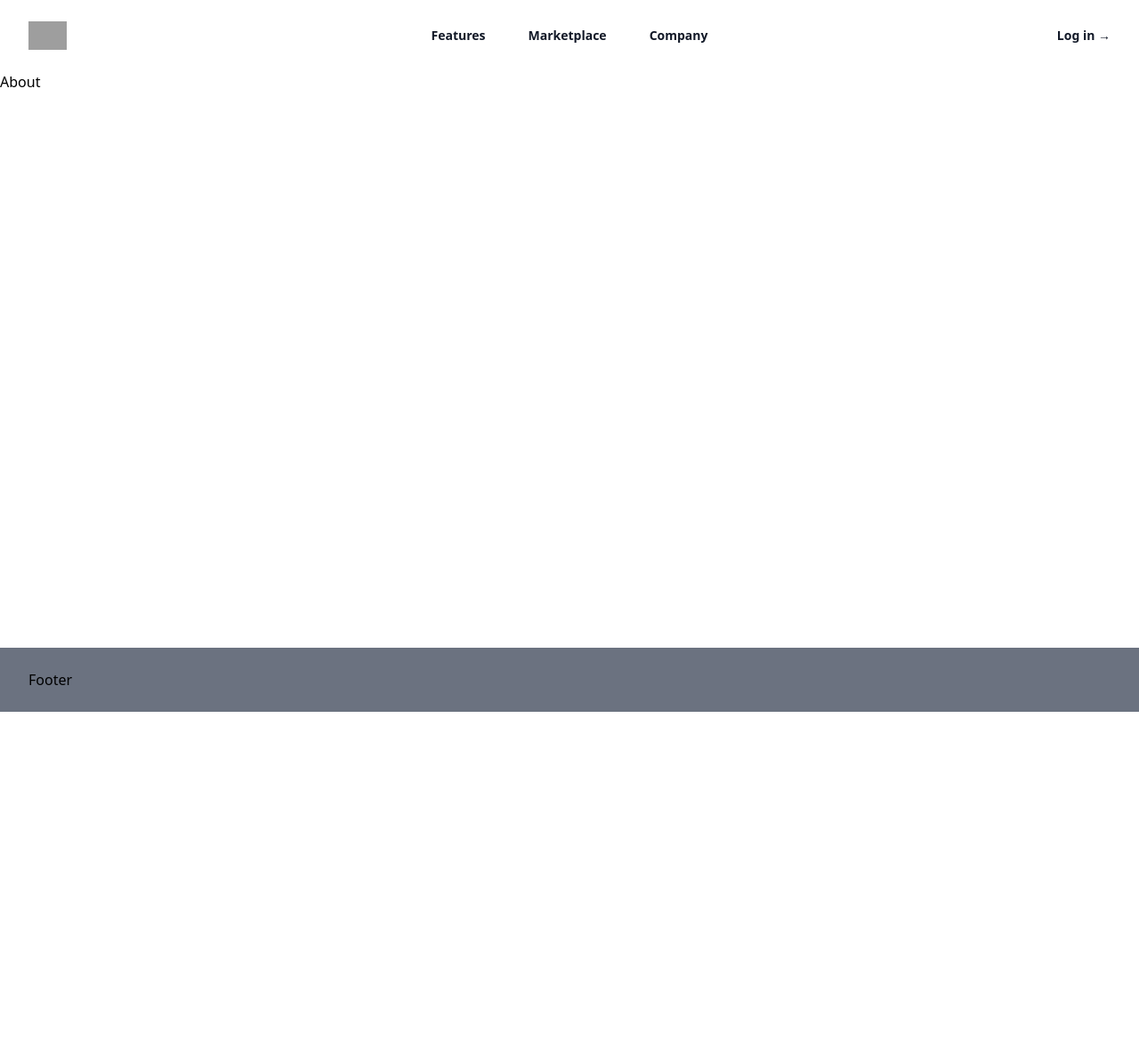
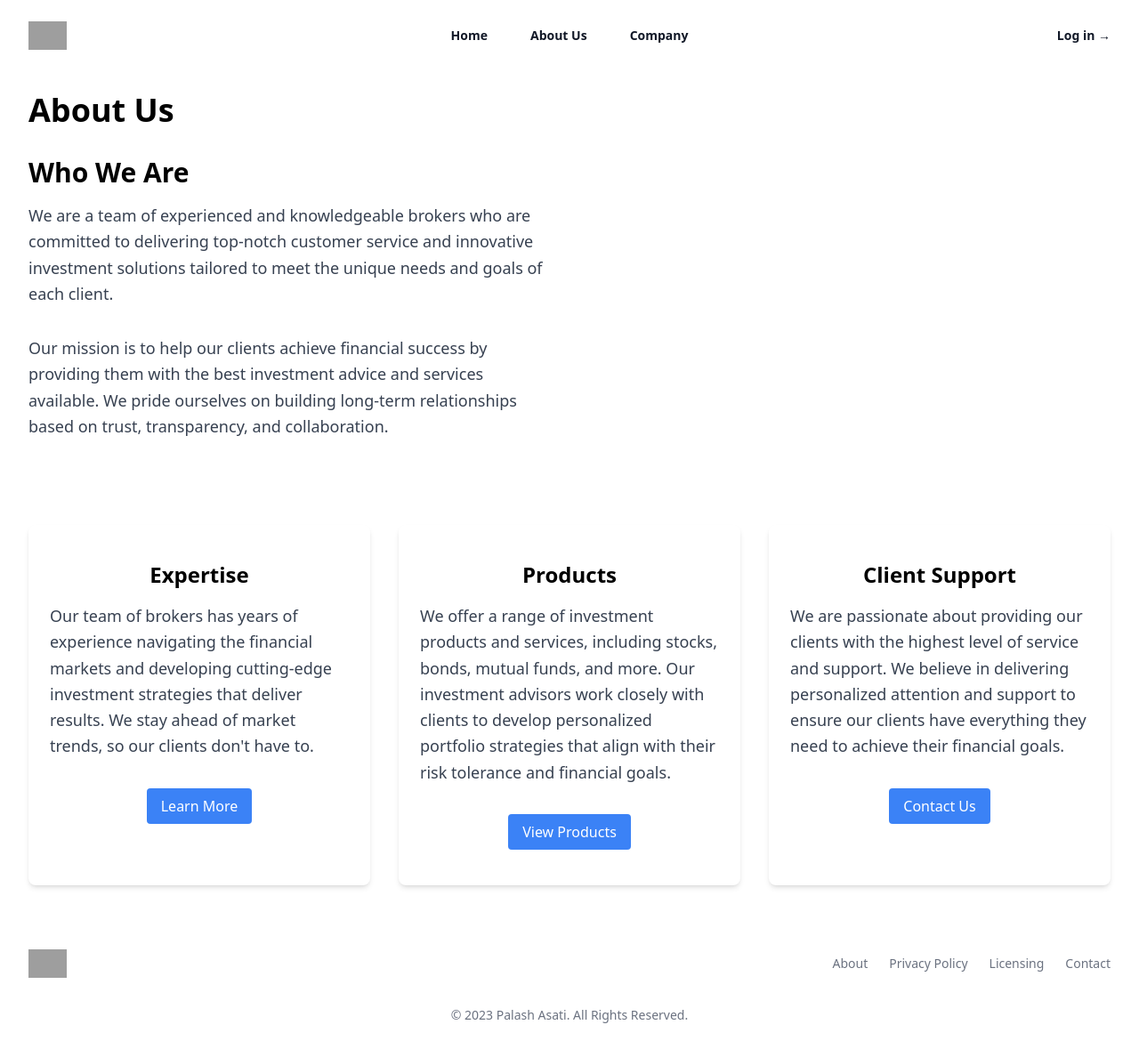
Before and after one commit to psocbitm/DEVBITS-Hackathon, a Next.js app: page /about in a window 1280 px wide. Shown: the top 1188 px of the page at 89% size. Before the commit the page ends 800 px from the top, so only its background shows below. Built offline with nearby package versions, Linux system fonts and the light colour scheme; grey boxes are pictures that could not be loaded.

Commit message:
change ui

```diff
--- a/src/components/Footer.js
+++ b/src/components/Footer.js
@@ -1,8 +1,46 @@
 function Footer() {
   return (
-    <footer className="bg-gray-500">
-      <div className="mx-auto flex max-w-7xl items-center justify-between p-6 lg:px-8">
-        Footer
+    <footer class="bg-white rounded-lg  m-4">
+      <div class="w-full max-w-screen-xl mx-auto p-4 md:py-8">
+        <div class="sm:flex sm:items-center sm:justify-between">
+          <a href="#" className="-m-1.5 p-1.5">
+            <span className="sr-only">Your Company</span>
+            <img
+              className="h-8 w-auto"
+              src="https://tailwindui.com/img/logos/mark.svg?color=indigo&shade=600"
+              alt=""
+            />
+          </a>
+          <ul class="flex flex-wrap items-center mb-6 text-sm font-medium text-gray-500 sm:mb-0 dark:text-gray-400">
+            <li>
+              <a href="/About" class="mr-4 hover:underline md:mr-6 ">
+                About
+              </a>
+            </li>
+            <li>
+              <a href="#" class="mr-4 hover:underline md:mr-6">
+                Privacy Policy
+              </a>
+            </li>
+            <li>
+              <a href="#" class="mr-4 hover:underline md:mr-6 ">
+                Licensing
+              </a>
+            </li>
+            <li>
+              <a href="#" class="hover:underline">
+                Contact
+              </a>
+            </li>
+          </ul>
+        </div>
+        <span class="block text-sm text-gray-500 sm:text-center dark:text-gray-400 pt-8">
+          © 2023{" "}
+          <a href="https://github.com/psocbitm" class="hover:underline">
+            Palash Asati
+          </a>
+          . All Rights Reserved.
+        </span>
       </div>
     </footer>
   );
--- a/src/components/Navbar.js
+++ b/src/components/Navbar.js
@@ -14,7 +14,7 @@ export default function About() {
     <header className="bg-white">
       <nav className="mx-auto flex max-w-7xl items-center justify-between p-6 lg:px-8" aria-label="Global">
         <div className="flex lg:flex-1">
-          <a href="#" className="-m-1.5 p-1.5">
+          <a href="/" className="-m-1.5 p-1.5">
             <span className="sr-only">Your Company</span>
             <img className="h-8 w-auto" src="https://tailwindui.com/img/logos/mark.svg?color=indigo&shade=600" alt="" />
           </a>
@@ -32,11 +32,11 @@ export default function About() {
         <Popover.Group className="hidden lg:flex lg:gap-x-12">
 
 
-          <a href="#" className="text-sm font-semibold leading-6 text-gray-900">
-            Features
+          <a href="/" className="text-sm font-semibold leading-6 text-gray-900">
+            Home
           </a>
-          <a href="#" className="text-sm font-semibold leading-6 text-gray-900">
-            Marketplace
+          <a href="/about" className="text-sm font-semibold leading-6 text-gray-900">
+            About Us
           </a>
           <a href="#" className="text-sm font-semibold leading-6 text-gray-900">
             Company
@@ -52,8 +52,8 @@ export default function About() {
         <div className="fixed inset-0 z-10" />
         <Dialog.Panel className="fixed inset-y-0 right-0 z-10 w-full overflow-y-auto bg-white px-6 py-6 sm:max-w-sm sm:ring-1 sm:ring-gray-900/10">
           <div className="flex items-center justify-between">
-            <a href="#" className="-m-1.5 p-1.5">
-              <span className="sr-only">Your Company</span>
+            <a href="/" className="-m-1.5 p-1.5">
+              <span className="sr-only">Palash Asati</span>
               <img
                 className="h-8 w-auto"
                 src="https://tailwindui.com/img/logos/mark.svg?color=indigo&shade=600"
@@ -74,16 +74,16 @@ export default function About() {
               <div className="space-y-2 py-6">
 
                 <a
-                  href="#"
+                  href="/"
                   className="-mx-3 block rounded-lg px-3 py-2 text-base font-semibold leading-7 text-gray-900 hover:bg-gray-50"
                 >
-                  Features
+                  Home
                 </a>
                 <a
-                  href="#"
+                  href="/about"
                   className="-mx-3 block rounded-lg px-3 py-2 text-base font-semibold leading-7 text-gray-900 hover:bg-gray-50"
                 >
-                  Marketplace
+                  About Us
                 </a>
                 <a
                   href="#"
--- a/src/pages/[symbol].js
+++ b/src/pages/[symbol].js
@@ -4,7 +4,7 @@ import { useEffect, useState } from "react";
 
 export default function Stock() {
   const router = useRouter();
-  const { symbol,code } = router.query;
+  const { symbol, code } = router.query;
 
   const [stockData, setStockData] = useState(null);
   const [isLoading, setLoading] = useState(true);
@@ -29,24 +29,45 @@ export default function Stock() {
   }, [symbol]);
 
   return (
-    <div className="mx-auto mt-16 max-w-2xl sm:mt-20 lg:mt-24 lg:max-w-4xl py-5">
+    <div className="mx-auto max-w-7xl p-6 lg:px-8">
+      <header className="flex items-center justify-between mb-8">
+        <h1 className="text-3xl font-bold tracking-tight text-gray-900 sm:text-4xl">
+          {stockData?.name || symbol}
+        </h1>
+        <p className="text-lg font-medium text-gray-500">{code}</p>
+      </header>
       {isLoading ? (
-        <div className="w-56 mx-auto my-4 bg-white rounded-lg p-4 shadow-md animate-pulse">
-          <div className="h-6 bg-gray-300 rounded w-3/4 mb-2"></div>
-          <div className="h-8 bg-gray-400 rounded mb-4"></div>
+        <div className="w-full h-80 flex justify-center items-center">
+          <div className="w-56 mx-auto my-4 bg-white rounded-lg p-4 shadow-md animate-pulse">
+            <div className="h-6 bg-gray-300 rounded w-3/4 mb-2"></div>
+            <div className="h-8 bg-gray-400 rounded mb-4"></div>
+          </div>
         </div>
       ) : error ? (
         <p>{error}</p>
       ) : (
         <>
-          <p className="text-3xl font-bold tracking-tight text-gray-900 sm:text-4xl pb-10 text-center">
-            {stockData.symbol}
-          </p>
-          <div
-            className="mx-auto my-4 bg-white rounded-lg p-4 shadow-md"
-            style={{ maxWidth: "400px" }}
-          >
-            <p className="text-xl font-medium">Price: {stockData.price}</p>
+          <div className="grid grid-cols-1 sm:grid-cols-2 gap-4 my-8">
+            <div className="bg-white rounded-lg p-4 shadow-md">
+              <p className="text-xl font-medium">Price</p>
+              <p className="text-3xl font-bold tracking-tight text-gray-900">
+                {stockData.price}
+              </p>
+            </div>
+            <div className="bg-white rounded-lg p-4 shadow-md">
+              <p className="text-xl font-medium">Market Cap</p>
+              <p className="text-3xl font-bold tracking-tight text-gray-900">
+                {Number(stockData.marketCap).toLocaleString()}
+              </p>
+            </div>
+          </div>
+          <div className="my-8">
+            <p className="text-lg font-medium mb-4">
+              About {stockData.name || symbol}
+            </p>
+            <p className="text-gray-500">
+              {stockData.description || "No information available."}
+            </p>
           </div>
         </>
       )}
--- a/src/pages/about.js
+++ b/src/pages/about.js
@@ -1,7 +1,71 @@
 export default function About() {
   return (
-    <div>
-      <h1>About</h1>
-    </div>
+    <main class="mx-auto max-w-7xl p-6 lg:px-8">
+      <h1 class="text-4xl font-bold mb-8">About Us</h1>
+      <div class="grid grid-cols-1 md:grid-cols-2 gap-8">
+        <div class="flex flex-col justify-center">
+          <h2 class="text-3xl font-bold mb-4">Who We Are</h2>
+          <p class="mb-8 text-lg text-gray-700 leading-relaxed">
+            We are a team of experienced and knowledgeable brokers who are
+            committed to delivering top-notch customer service and innovative
+            investment solutions tailored to meet the unique needs and goals of
+            each client.
+          </p>
+          <p class="mb-8 text-lg text-gray-700 leading-relaxed">
+            Our mission is to help our clients achieve financial success by
+            providing them with the best investment advice and services
+            available. We pride ourselves on building long-term relationships
+            based on trust, transparency, and collaboration.
+          </p>
+        </div>
+      </div>
+      <div class="grid grid-cols-1 md:grid-cols-3 gap-8 mt-16">
+        <div class="flex flex-col items-center bg-white rounded-lg shadow-md py-10 px-6">
+          <h3 class="text-2xl font-bold mb-4">Expertise</h3>
+          <p class="mb-8 text-lg text-gray-700 leading-relaxed">
+            Our team of brokers has years of experience navigating the financial
+            markets and developing cutting-edge investment strategies that
+            deliver results. We stay ahead of market trends, so our clients
+            don't have to.
+          </p>
+          <a
+            href="/services"
+            class="bg-blue-500 text-white py-2 px-4 rounded hover:bg-blue-600"
+          >
+            Learn More
+          </a>
+        </div>
+        <div class="flex flex-col items-center bg-white rounded-lg shadow-md py-10 px-6">
+          <h3 class="text-2xl font-bold mb-4">Products</h3>
+          <p class="mb-8 text-lg text-gray-700 leading-relaxed">
+            We offer a range of investment products and services, including
+            stocks, bonds, mutual funds, and more. Our investment advisors work
+            closely with clients to develop personalized portfolio strategies
+            that align with their risk tolerance and financial goals.
+          </p>
+          <a
+            href="/products"
+            class="bg-blue-500 text-white py-2 px-4 rounded hover:bg-blue-600"
+          >
+            View Products
+          </a>
+        </div>
+        <div class="flex flex-col items-center bg-white rounded-lg shadow-md py-10 px-6">
+          <h3 class="text-2xl font-bold mb-4">Client Support</h3>
+          <p class="mb-8 text-lg text-gray-700 leading-relaxed">
+            We are passionate about providing our clients
+            with the highest level of service and support. We believe in
+            delivering personalized attention and support to ensure our clients
+            have everything they need to achieve their financial goals.
+          </p>
+          <a
+            href="/contact"
+            class="bg-blue-500 text-white py-2 px-4 rounded hover:bg-blue-600"
+          >
+            Contact Us
+          </a>
+        </div>
+      </div>
+    </main>
   );
 }
```
